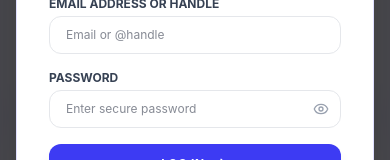
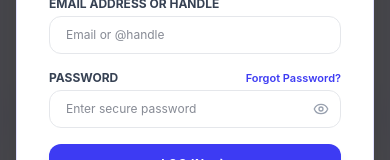
Before and after one commit to angdotcom/mmukeepup, a React (Vite) app: page / in a window 390 px wide. Both pictures are taken after a click on the button "Already have an account? Log in". Shown: the part 433-593 px from the top of the page. Built offline with nearby package versions, Linux system fonts and the light colour scheme.

Commit message:
feat: add forgot password link to auth modal
Update auth modal layout to be scrollable on small screens and include a password recovery redirect for login users.

```diff
--- a/src/App.tsx
+++ b/src/App.tsx
@@ -803,7 +803,7 @@ export default function App() {
       {/* MANDATORY AUTHENTICATION / REGISTRATION MODAL WITH ACCOUNT SWITCHER */}
       {showAuthModal && (
         <div className="fixed inset-0 z-50 flex items-center justify-center bg-black/70 backdrop-blur-md p-4">
-          <div className="bg-white rounded-3xl max-w-md w-full p-8 shadow-2xl border border-[#9694ff]/30 animate-in fade-in zoom-in duration-200">
+          <div className="bg-white rounded-3xl max-w-md w-full max-h-[90vh] overflow-y-auto p-8 shadow-2xl border border-[#9694ff]/30 animate-in fade-in zoom-in duration-200">
             <div className="text-center mb-6">
               <span className="bg-[#ebeaff] text-[#3d3bf3] text-xs font-bold px-3 py-1 rounded-full uppercase tracking-wider">
                 MMU KEEP UP
@@ -920,7 +920,18 @@ export default function App() {
               </div>
 
               <div>
-                <label className="block text-xs font-bold text-gray-700 uppercase mb-1">Password</label>
+                <div className="flex items-center justify-between mb-1">
+                  <label className="block text-xs font-bold text-gray-700 uppercase">Password</label>
+                  {authMode === 'login' && (
+                    <button
+                      type="button"
+                      onClick={() => window.open('https://mail.google.com', '_blank')}
+                      className="text-[11px] text-[#3d3bf3] hover:underline font-semibold"
+                    >
+                      Forgot Password?
+                    </button>
+                  )}
+                </div>
                 <div className="relative">
                   <input
                     type={showPassword ? 'text' : 'password'}
```
